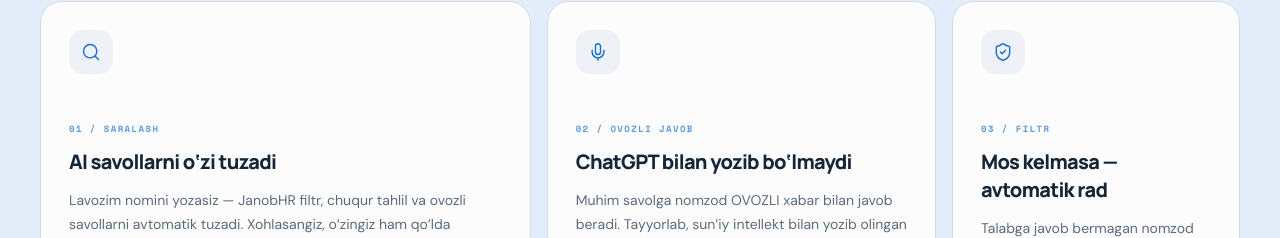
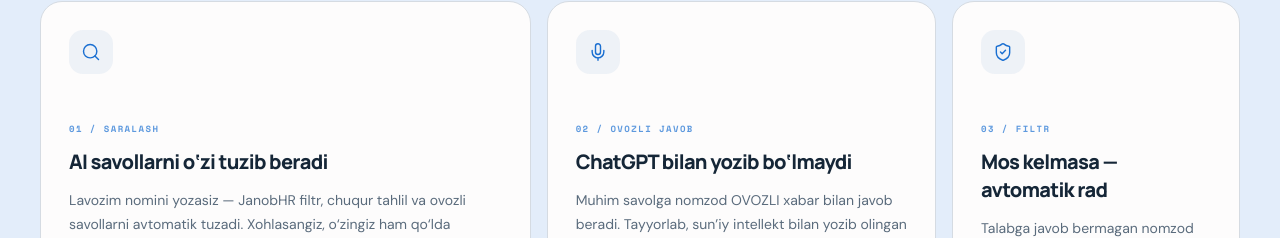
Before and after one commit to gulomovs793-ai/JanobHR, a React (Vite) app in the folder site/: page / in a window 1280 px wide. Shown: the part 2440-2678 px from the top of the page. Built offline with nearby package versions, Linux system fonts and the light colour scheme.

Commit message:
Feature card 01: 'AI savollarni o'zi tuzadi' -> 'o'zi tuzib beradi'

```diff
--- a/site/src/App.tsx
+++ b/site/src/App.tsx
@@ -366,7 +366,7 @@ function Home() {
               </div>
             </div>
             <div className="mt-14 grid gap-4 lg:grid-cols-12">
-              <FeatureCard icon={Search} eyebrow="01 / Saralash" title="AI savollarni o‘zi tuzadi" className="lg:col-span-5 lg:min-h-[330px]">
+              <FeatureCard icon={Search} eyebrow="01 / Saralash" title="AI savollarni o‘zi tuzib beradi" className="lg:col-span-5 lg:min-h-[330px]">
                 Lavozim nomini yozasiz — JanobHR filtr, chuqur tahlil va ovozli savollarni avtomatik tuzadi. Xohlasangiz, o‘zingiz ham qo‘lda yozishingiz mumkin.
               </FeatureCard>
               <FeatureCard icon={Mic} eyebrow="02 / Ovozli javob" title="ChatGPT bilan yozib bo‘lmaydi" className="lg:col-span-4 lg:min-h-[330px]">
```
